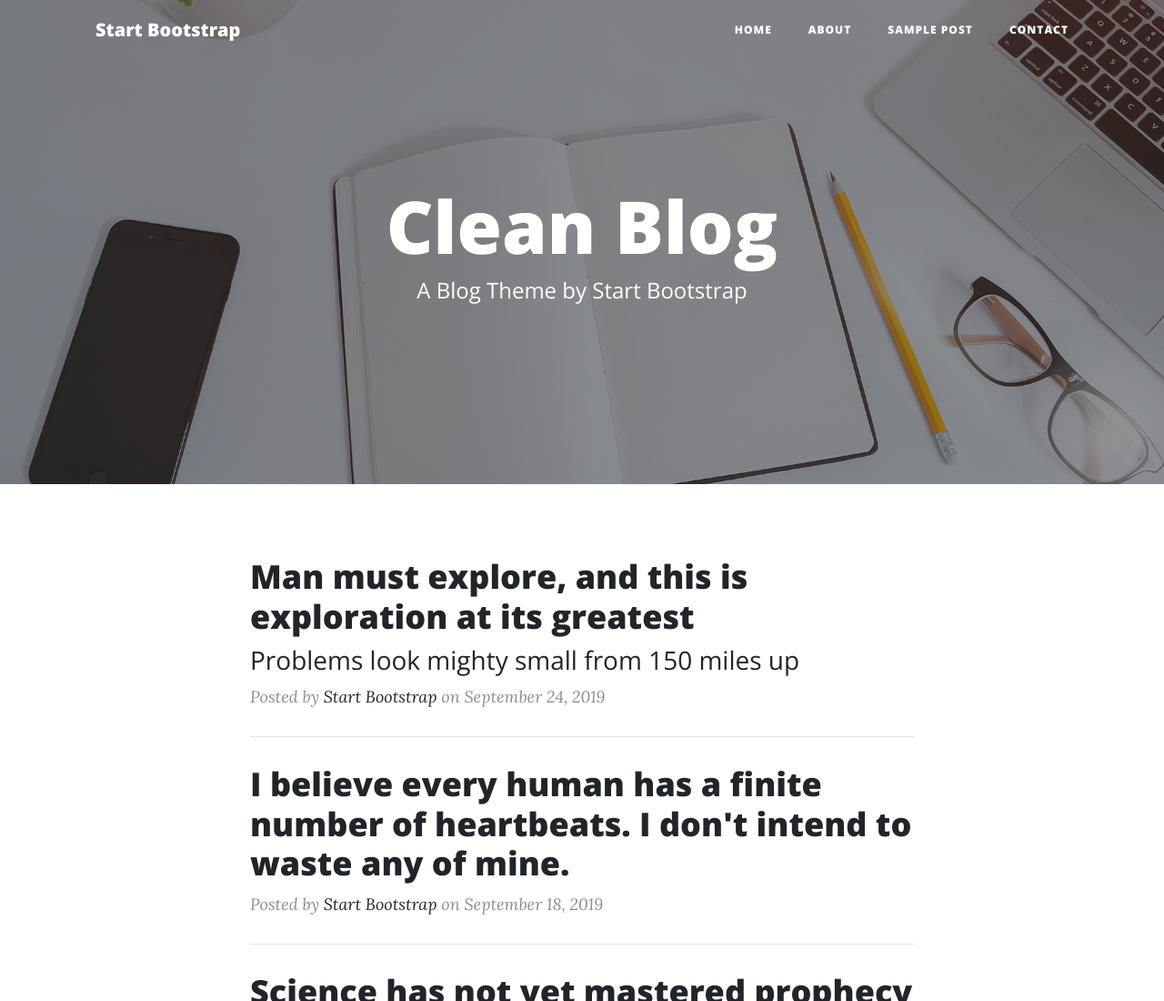
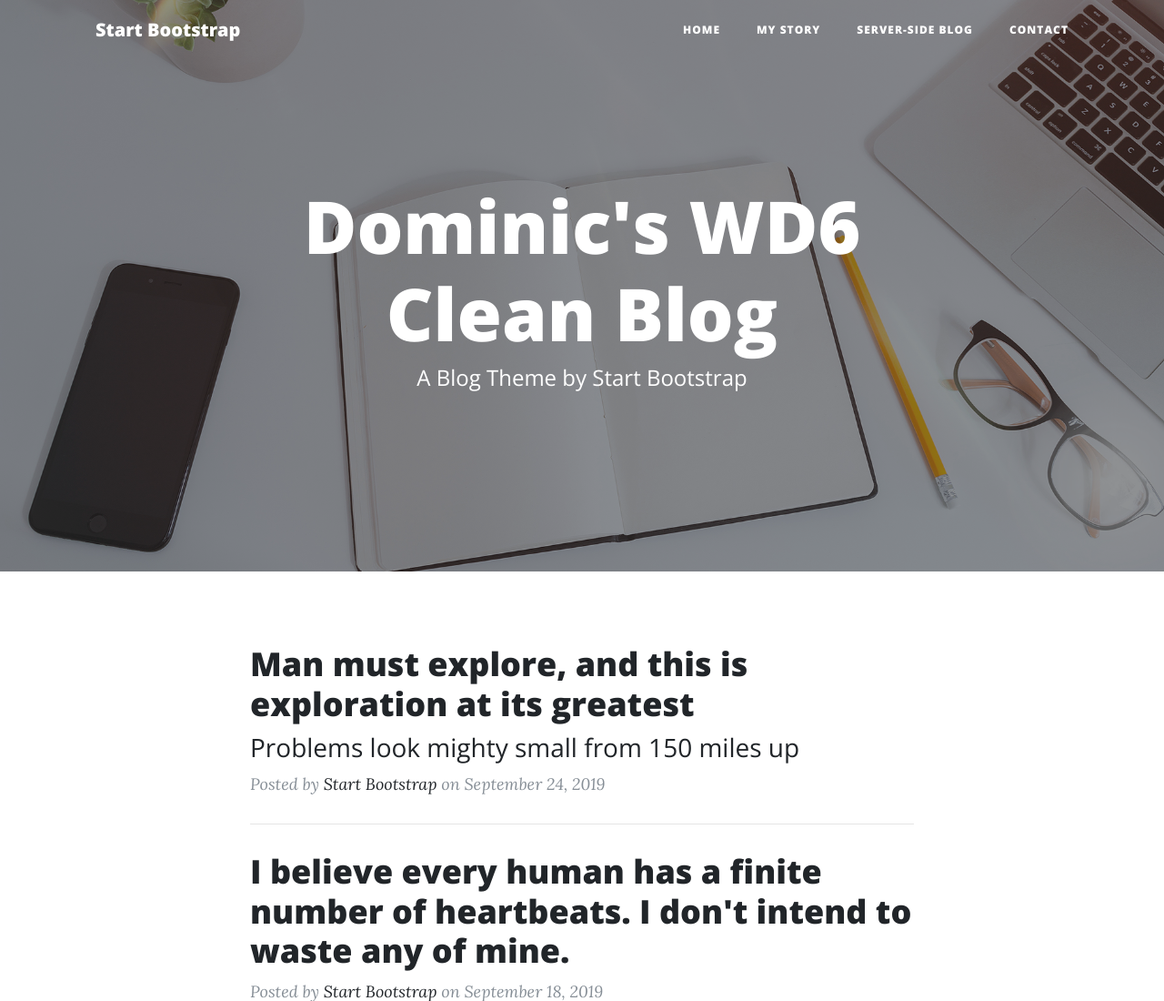
Before and after one commit to ddnguyen98/ddnguyen.github.io, a website: page index.html in a window 1280 px wide. Shown: the top 1100 px of the page at 91% size. Drawn offline with nearby package versions, Linux system fonts and the light colour scheme.

Commit message:
Edit index.html

```diff
--- a/index.html
+++ b/index.html
@@ -8,7 +8,7 @@
   <meta name="description" content="">
   <meta name="author" content="">
 
-  <title>Clean Blog - Start Bootstrap Theme</title>
+  <title>Dominic's WD6 Clean Blog - Start Bootstrap Theme</title>
 
   <!-- Bootstrap core CSS -->
   <link href="vendor/bootstrap/css/bootstrap.min.css" rel="stylesheet">
@@ -39,10 +39,10 @@
             <a class="nav-link" href="index.html">Home</a>
           </li>
           <li class="nav-item">
-            <a class="nav-link" href="about.html">About</a>
+            <a class="nav-link" href="about.html">My Story</a>
           </li>
           <li class="nav-item">
-            <a class="nav-link" href="post.html">Sample Post</a>
+            <a class="nav-link" href="post.html">Server-side Blog</a>
           </li>
           <li class="nav-item">
             <a class="nav-link" href="contact.html">Contact</a>
@@ -59,7 +59,7 @@
       <div class="row">
         <div class="col-lg-8 col-md-10 mx-auto">
           <div class="site-heading">
-            <h1>Clean Blog</h1>
+            <h1>Dominic's WD6 Clean Blog</h1>
             <span class="subheading">A Blog Theme by Start Bootstrap</span>
           </div>
         </div>
```
